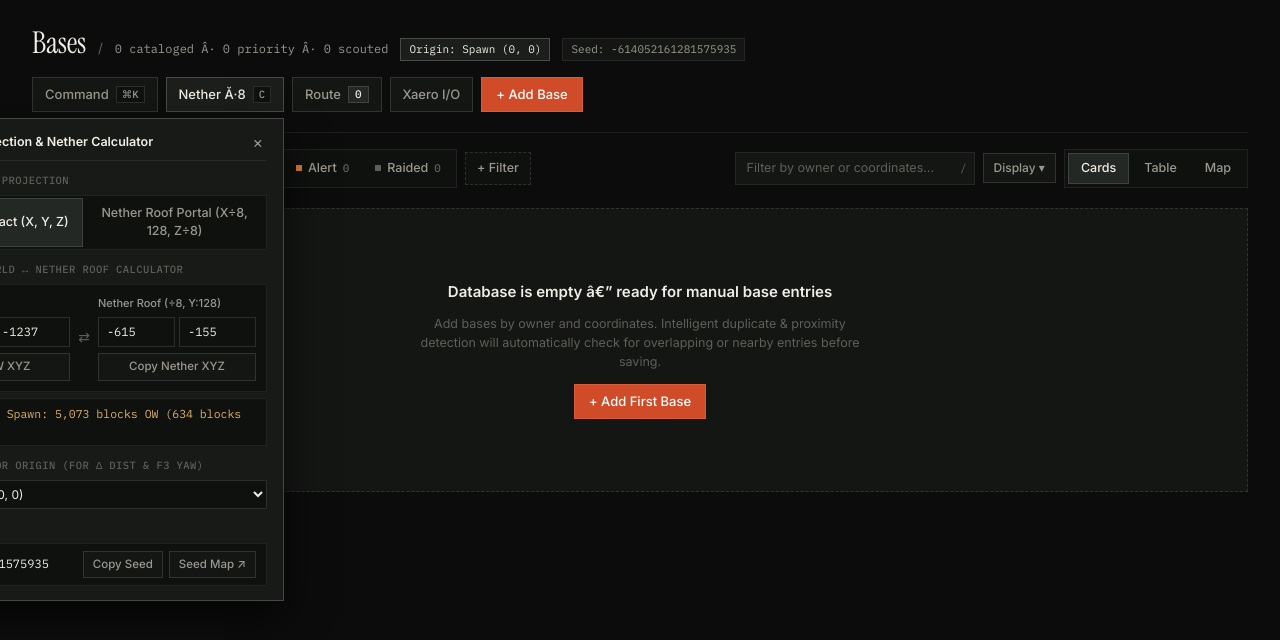
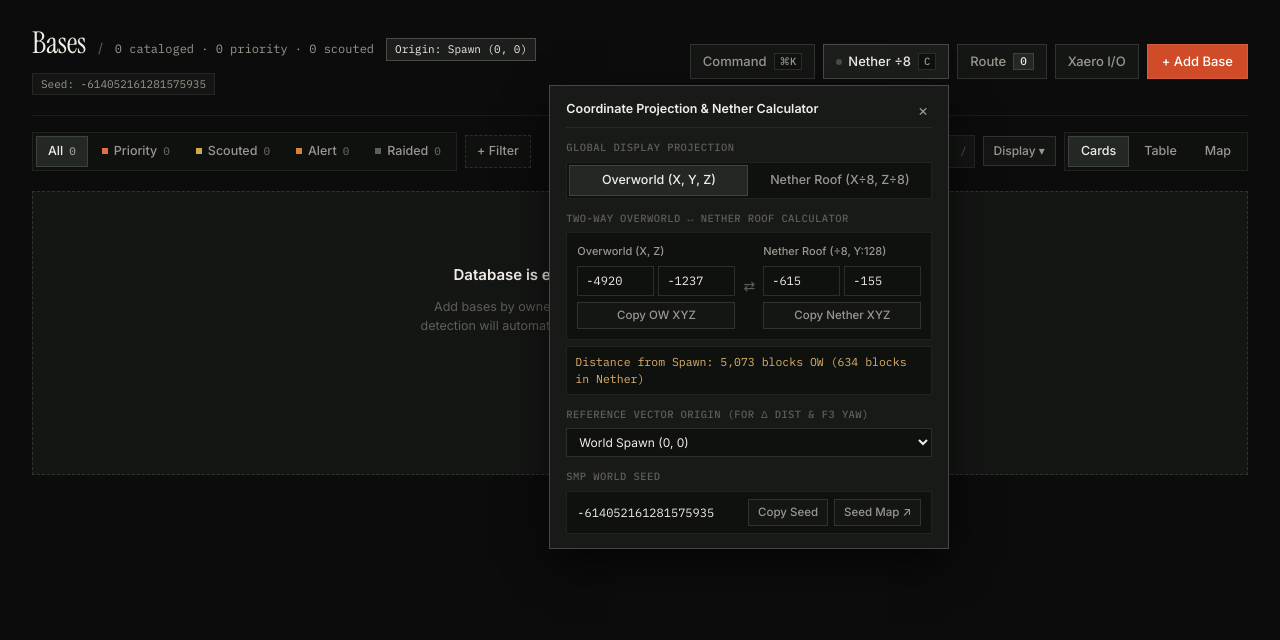
Before and after one commit to zenzty/recon-ledger, a plain HTML site: page index.html in a window 1280 px wide. Both pictures are taken after a click on the button "Origin: Spawn (0, 0)". Drawn offline with Linux system fonts and the light colour scheme; no server answers.

Commit message:
Fix header layout shift on Nether mode toggle; repair character encoding

```diff
--- a/index.html
+++ b/index.html
@@ -74,10 +74,10 @@
               <div class="popover-label">GLOBAL DISPLAY PROJECTION</div>
               <div class="segmented-full" id="global-coord-mode">
                 <button type="button" class="seg-item is-active" data-coord-mode="overworld">
-                  Overworld Exact (X, Y, Z)
+                  Overworld (X, Y, Z)
                 </button>
                 <button type="button" class="seg-item" data-coord-mode="nether">
-                  Nether Roof Portal (X÷8, 128, Z÷8)
+                  Nether Roof (X÷8, Z÷8)
                 </button>
               </div>
             </div>
--- a/styles.css
+++ b/styles.css
@@ -137,6 +137,8 @@ button {
   align-items: baseline;
   gap: 12px;
   flex-wrap: wrap;
+  flex: 1 1 320px;
+  min-width: 0;
 }
 
 .site-title {
@@ -188,7 +190,40 @@ button {
   display: flex;
   align-items: center;
   gap: 8px;
-  flex-wrap: wrap;
+  flex: 0 0 auto;
+  flex-wrap: nowrap;
+  margin-left: auto;
+}
+
+/* Projection-mode dot: always occupies space, only its colour changes (no reflow) */
+#coord-mode-indicator {
+  display: inline-flex;
+  align-items: center;
+  gap: 6px;
+}
+
+#coord-mode-indicator::before {
+  content: '';
+  width: 6px;
+  height: 6px;
+  border-radius: 50%;
+  background-color: var(--border-strong);
+  transition: background-color 0.12s ease;
+}
+
+#btn-toggle-nether-pop.is-nether-mode #coord-mode-indicator {
+  color: var(--accent-nether);
+}
+
+#btn-toggle-nether-pop.is-nether-mode #coord-mode-indicator::before {
+  background-color: var(--accent-nether);
+}
+
+@media (max-width: 760px) {
+  .header-actions {
+    flex-wrap: wrap;
+    margin-left: 0;
+  }
 }
 
 /* ==========================================================================
```
Also changed, not shown: app.js.
